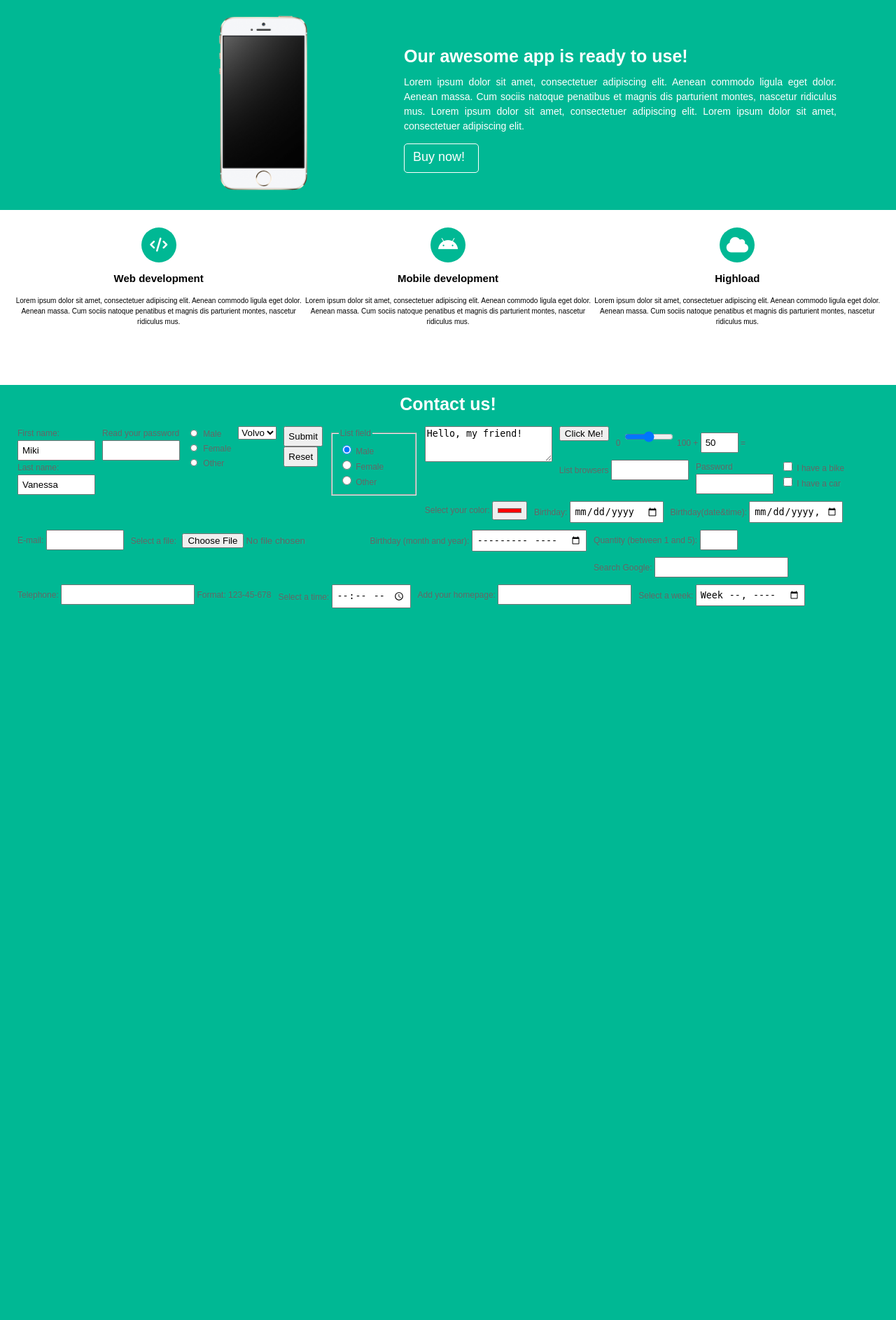
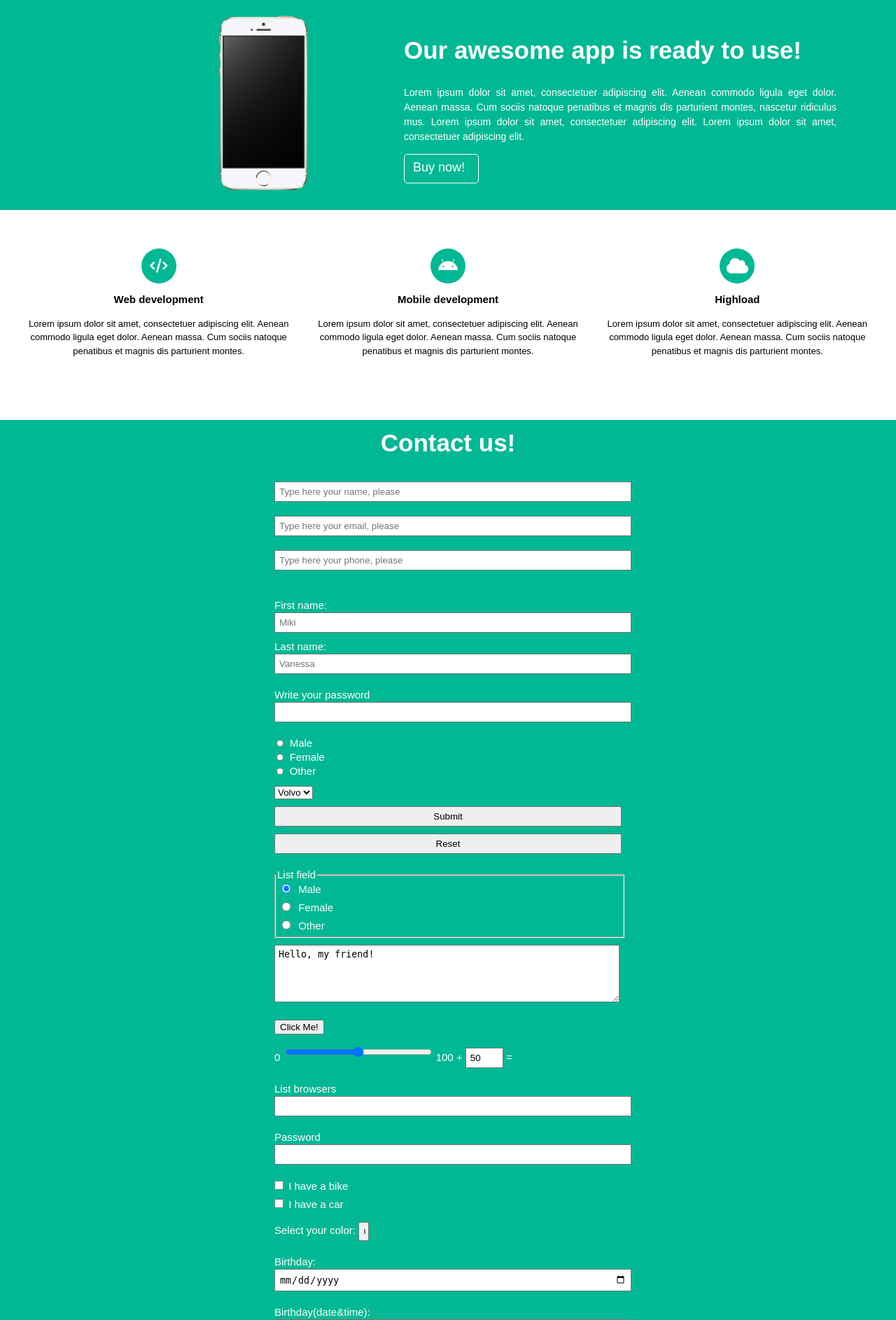
Before and after one commit to alex10soi/HomeWorkFullStack, a PHP site: page /landing_page.html in a window 1280 px wide. Shown: the part 50-1936 px from the top of the page at 70% size. Before the commit the page ends 919 px from the top, so only its background shows below. Run offline with PHP 8.4, Linux system fonts and the light colour scheme; some libraries are stand-ins or nearby versions.

Commit message:
Add changes according to first review

```diff
--- a/WD_PS_1_HTML_CSS/Task_3 landing page/landingPage.css
+++ b/WD_PS_1_HTML_CSS/Task_3 landing page/landingPage.css
@@ -69,18 +69,23 @@ body{
 	text-transform: uppercase;
 }
 
+.columns_feature {
+	margin-top: 30px;
+	margin-bottom: 30px;
+}
+
+.columns_feature p{
+	font-size: 13px;
+}
+
 
 A {
 	color: black;
 	text-decoration: none;
 }
 
-A:visited {
-	color: black;
-}
-
-A:active {
-	color: #ffff00;
+.header_link a:hover {
+	color: rgba(0, 184, 148,1.0);
 }
 
 
@@ -127,9 +132,11 @@ A:active {
 img {
 	background-color: rgba(0, 184, 148,1.0);
 }
+
 h1 {
-	font-size: 25px;
+	font-size: 35px;
 	color: white;
+	margin-bottom: 40px
 
 }
 
@@ -139,7 +146,7 @@ h1 {
 }
 
 .contact {
-	display: table-cell;
+	display: block;
 	text-align: center;
 	vertical-align: start;
 	padding-left: 20px;
@@ -148,7 +155,7 @@ h1 {
 
 .feature {
 	display: flex;
-	min-height: 400px;
+	min-height: 500px;
 	justify-content: center;
 	align-items: flex-start;
 	font-size: 10px;
@@ -215,14 +222,52 @@ h1 {
 
 
 .input1, .input2, .input3, .input4, .input5, .input6, .input7, .input8, .input9,  .input10, .input11, .input12,
-.input13, .input14, .input15, .input16, .input17,  .input18, .input19, .input20, .input21, .input22, .input23,
-.input24 {
-	float: left;
+.input13, .input14, .input15, .input16, .input17,  .input18, .input19, .input21, .input22, .input23,
+.input24, .input25, .input26, .input27, .radio {
+	display: inline-block;
+
+	width: 40%;
+	margin: 0;
 	font-size: 12px;
-	margin: 5px;
+	padding: 5px;
 	text-align: start;
+	color: white;
+	font-size: 15px;
+
 }
 
-input {
+.input1 input, .input2 input, .input3 input, .input4 input, .input5 input, .input7 input,
+ .input8 input, .input9 input,  .input10 input, .input11 input, .input12 input,.input13 input, .input14 input,
+  .input15 input, .input16 input, .input17 input,  .input18 input, .input19 input, .input21 input,
+   .input22 input, .input23 input, .input24 input, .input25 input, .input26 input, .input27 input{
+   	width: 100%;
+}
+
+.radio, .input17, .input17 input{
+	padding-left: 0;
+}
+
+fieldset {
+	padding: 0;
+	margin: 0;
+}
+
+fieldset input {
+	width: 20px;
+}
+
+.input12 input {
+	width: auto;
+	margin-left: 0;
+	padding-left: 0;
+}
+
+.input13 input {
+	width: 15px;
+}
+
+input, textarea {
 	padding: 5px;
+	margin-bottom: 10px;
+	width: 40%;
 }
--- a/WD_PS_1_HTML_CSS/Task_3 landing page/landing_page.html
+++ b/WD_PS_1_HTML_CSS/Task_3 landing page/landing_page.html
@@ -2,7 +2,7 @@
 <html lang="en">
 <head>
 	<meta charset="UTF-8">
-	<title>Landig Page</title>
+	<title>Landing Page</title>
 	<script src="https://kit.fontawesome.com/a076d05399.js"></script>
 	<link rel="stylesheet" href="landingPage.css">
 
@@ -11,9 +11,9 @@
 	<div class="wrapper">
 		<div class="header">
 			<div class="logo">N <span class="plus">++</span></div>
-			<div class="item_link_1"><a href="#"> Products</a></div>
-			<div class="item_link_2"><a href="#"> About us</a></div>
-			<div class="item_link_3"><a href="#"> Contact us</a></div>
+			<div class="item_link_1 header_link"><a href="#"> Products</a></div>
+			<div class="item_link_2 header_link"><a href="#"> About us</a></div>
+			<div class="item_link_3 header_link"><a href="#"> Contact us</a></div>
 		</div>
 		<div class="main_content">
 			<div class="iphone"><img src="img/iphone_PNG5724.png" style="width: 270px;"> </div>
@@ -28,29 +28,26 @@
 		</div>
 		<div class="feature">
 			<div class="wrapper_item">
-				<div class="item1">
+				<div class="item1 columns_feature">
 					<a href="#"><div class="icon"><i class="fas fa-code"></i></div></a>
 					<h2>Web development</h2>
 					<p>Lorem ipsum dolor sit amet, consectetuer adipiscing elit.
 						Aenean commodo ligula eget dolor. Aenean massa. Cum sociis
-						natoque penatibus et magnis dis parturient montes, nascetur
-						ridiculus mus.  </p>
+						natoque penatibus et magnis dis parturient montes. </p>
 				</div>
-				<div class="item2">
+				<div class="item2 columns_feature">
 					<a href="#"><div class="icon"><i class="fab fa-android"></i></div></a>
 					<h2>Mobile development</h2>
 					<p>Lorem ipsum dolor sit amet, consectetuer adipiscing elit.
 						Aenean commodo ligula eget dolor. Aenean massa. Cum sociis
-						natoque penatibus et magnis dis parturient montes, nascetur
-						ridiculus mus.  </p>
+						natoque penatibus et magnis dis parturient montes.  </p>
 				</div>
-				<div class="item3">
+				<div class="item3 columns_feature">
 					<a href="#"><div class="icon"><i class="fas fa-cloud"></i></div></a>
 					<h2>Highload</h2>
 					<p>Lorem ipsum dolor sit amet, consectetuer adipiscing elit.
 						Aenean commodo ligula eget dolor. Aenean massa. Cum sociis
-						natoque penatibus et magnis dis parturient montes, nascetur
-						ridiculus mus.  </p>
+						natoque penatibus et magnis dis parturient montes.  </p>
 				</div>
 			</div>
 		</div>
@@ -61,19 +58,40 @@
 			<p class="form">
 				<form action="/action_page.php" target="_blank" oninput="x.value=parseInt(a.value)+parseInt(b.value)">
 					<div class="input1">
+					<input type="text" name="name" placeholder="Type here your name, please">
+					</div><br>
+
+					<div class="input2">
+     				 <input type="email" name="email" placeholder="Type here your email, please">
+     				 </div><br>
+
+     				 <div class="input3">
+     				 <input type="tel" name="phone" placeholder="Type here your phone, please">
+     				 </div><br>
+
+     				 <div class="input25"
+     					<textarea name="question" placeholder="Ask your question"  cols="30" rows="5"></textarea>
+     				</div><br>
+
+     				<div class="input26">
 						First name:<br>
-						<input type="text" name="firstname" value="Miki" size="10"><br>
+						<input type="text" name="firstname" placeholder="Miki" size="10"><br>
 						Last name:<br>
-						<input type="text" name="lastname" value="Vanessa" size="10"><br>
-					</div>
-					<div  class="input2">Read your password<br> <input type="password" name="psw" size="10">
-					</div>
+						<input type="text" name="lastname" placeholder="Vanessa" size="10">
+					</div><br>
 
-					<div  class="input3">
+					<div class="input27">
+					Write your password<br>
+					<input type="password" name="psw" size="10">
+					</div><br>
+
+					<div class="radio">
 						<input type="radio" name="gender" value="male" checked style="width: 10px; height: 10px; margin: 5px;"> Male<br>
 						<input type="radio" name="gender" value="female" style="width: 10px; height: 10px; margin: 5px;"> Female<br>
 						<input type="radio" name="gender" value="other" style="width: 10px; height: 10px; margin: 5px;" > Other<br>
 					</div>
+					<br>
+
 					<div  class="input4">
 						<select name="cars">
 							<option value="volvo">Volvo</option>
@@ -81,34 +99,35 @@
 							<option value="fiat">Fiat</option>
 							<option value="audi">Audi</option>
 						</select>
-					</div>
+					</div><br>
 					<div  class="input5">
 						<input type="submit" placeholder="Submit" ><br>
 						<input type="reset">
-					</div>
+					</div><br>
 					<div  class="input6">
-						<fieldset style="width:100px;"><legend> List field</legend>
+						<fieldset style="width:100%;"><legend> List field</legend>
 							<input type="radio" name="gender" value="male" checked> Male<br>
 							<input type="radio" name="gender" value="female"> Female<br>
 							<input type="radio" name="gender" value="other"> Other
-						</fieldset></div>
+						</fieldset>
+					</div><br>
 					<div  class="input7">
-						<textarea name="message" rows="3" maxlength="5">Hello, my friend!</textarea>
-					</div>
+						<textarea name="message" rows="3" style="margin: 0px 0px 10px; width: 481px; height: 70px;">Hello, my friend!</textarea>
+					</div><br>
 					<div  class="input8">
 						 <button type="button" onclick="alert('Hello World!')">Click Me!</button><br>
-					</div>
+					</div><br>
 					<div  class="input9">
 						0
-						<input type="range" id="a" name="a" value="50" style="width: 60px;">
+						<input type="range" id="a" name="a" value="50" style="width: 200px;">
 						100 +
 						<input type="number" id="b" name="b" value="50" style="width: 40px;" >
 						=
 						<output name="x" for="a b"></output><br>
-					</div>
+					</div><br>
 					<div  class="input10">
-						<label>List browsers</label>
-						<input list="browsers" size="10">
+						<label>List browsers</label><br>
+						<input list="browsers" size="15">
 						<datalist id="browsers">
 							<option value="Internet Explorer"></option>
 							<option value="Firefox"></option>
@@ -116,63 +135,59 @@
 							<option value="Opera"></option>
 							<option value="Safari"></option>
 						</datalist><br>
-				    </div>
+				    </div><br>
 					<div  class="input11">
 						<label>Password</label><br>
 						<input type="password" name="psw" size="10"><br>
-					</div>
+					</div><br>
 					<div  class="input12">
 						<input type="checkbox" name="vehicle1" value="Bike"> I have a bike<br>
 						<input type="checkbox" name="vehicle2" value="Car"> I have a car<br>
-					</div>
+					</div><br>
 					<div  class="input13">
 						Select your color:
 						<input type="color" name="favcolor" value="#ff0000"><br>
-					</div>
+					</div><br>
 					<div  class="input14">
 						Birthday:
-						<input type="date" name="bday" style="width: 120px;"><br>
-					</div>
+						<input type="date" name="bday"><br>
+					</div><br>
 					<div  class="input15">
-						Birthday(date&time):
-						<input type="datetime-local" name="bdaytime" style="width: 120px;"><br>
-					</div>
+						Birthday(date&time): <br>
+						<input type="datetime-local" name="bdaytime" style="width: 100%;"><br>
+					</div><br>
 					<div  class="input16">
 						E-mail:
 							<input type="email" name="email" size="10"><br>
-					</div>
+					</div><br>
 					<div  class="input17">
 						Select a file: <input type="file" name="myFile"><br><br>
-					</div>
+					</div><br>
 					<div  class="input18">
 						Birthday (month and year):
 						<input type="month" name="bdaymonth"><br>
-					</div>
+					</div><br>
 					<div  class="input19">
 						Quantity (between 1 and 5):
 						<input type="number" name="quantity" min="1" max="5"><br>
-					</div>
-					<div  class="input20">
-						Search Google:
-						<input type="search" name="googlesearch"><br>
-					</div>
+					</div><br>
 					<div  class="input21">
 						Telephone:
-						<input type="tel" name="phone" pattern="[0-9]{3}-[0-9]{2}-[0-9]{3}" checked required>
+						<input type="tel" name="phone" pattern="[0-9]{3}-[0-9]{2}-[0-9]{3}"checked required>
 						<span>Format: 123-45-678</span> <br>
-					</div>
+					</div><br>
 					<div  class="input22">
 						Select a time:
 						<input type="time" name="usr_time"><br>
-					</div>
+					</div><br>
 					<div  class="input23">
 						Add your homepage:
 						<input type="url" name="homepage"><br>
-					</div>
+					</div><br>
 					<div  class="input24">
 						Select a week:
 						<input type="week" name="year_week"><br>
-					</div>
+					</div><br>
 				</form>
 			</p>
 		</div>
```
